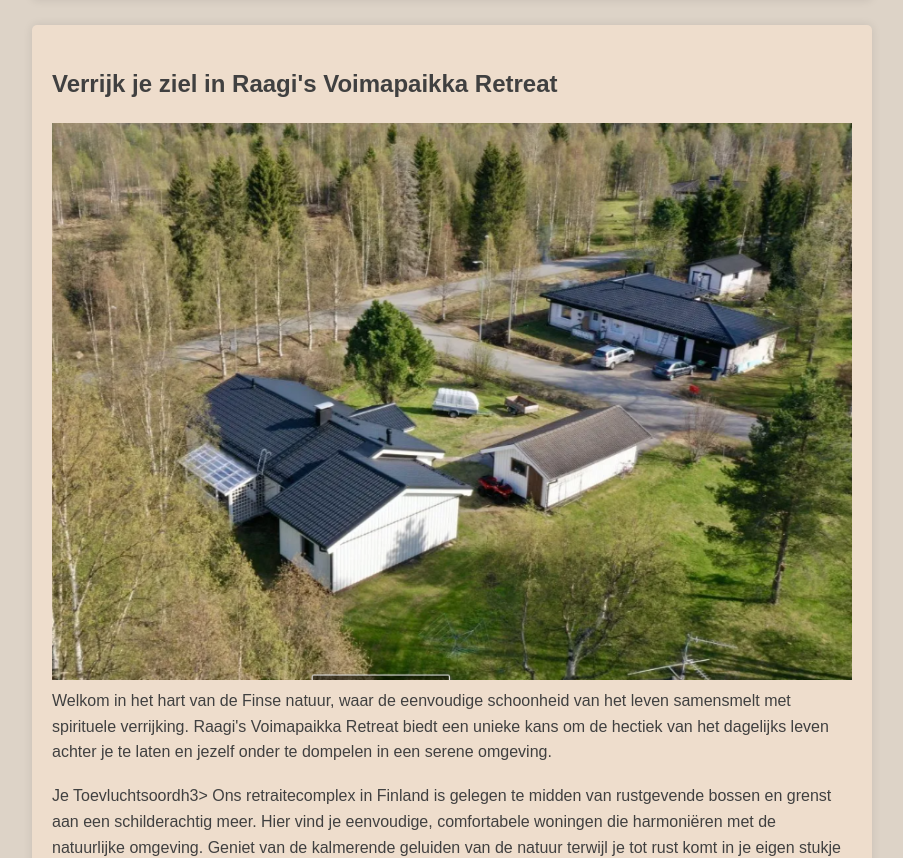
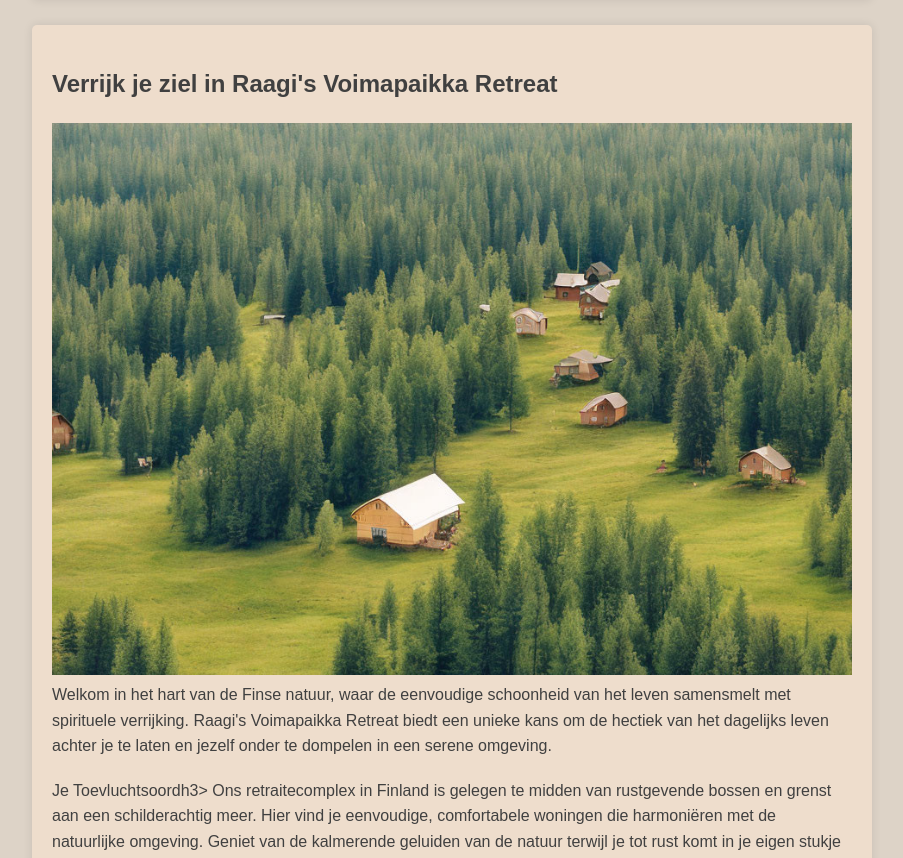
Before and after one commit to beauterre/Ma-Deva-Raagi, a plain HTML site: page index.html in a window 1280 px wide. Shown: the part 761-1619 px from the top of the page, without its empty margins (188-1091 px from the left). Drawn offline with Linux system fonts and the light colour scheme.

Commit message:
Update index.html

```diff
--- a/index.html
+++ b/index.html
@@ -39,7 +39,7 @@
     </section>
     <section id="retraites">
         <h2>Verrijk je ziel in Raagi's Voimapaikka Retreat</h2>
-       <img src="retreat.png">
+       <img src="retreat.jpg">
         Welkom in het hart van de Finse natuur, waar de eenvoudige schoonheid van het leven samensmelt met spirituele verrijking. Raagi's Voimapaikka Retreat biedt een unieke kans om de hectiek van het dagelijks leven achter je te laten en jezelf onder te dompelen in een serene omgeving.
 
 <h3></h3>Je Toevluchtsoord</scetion>h3>
```
